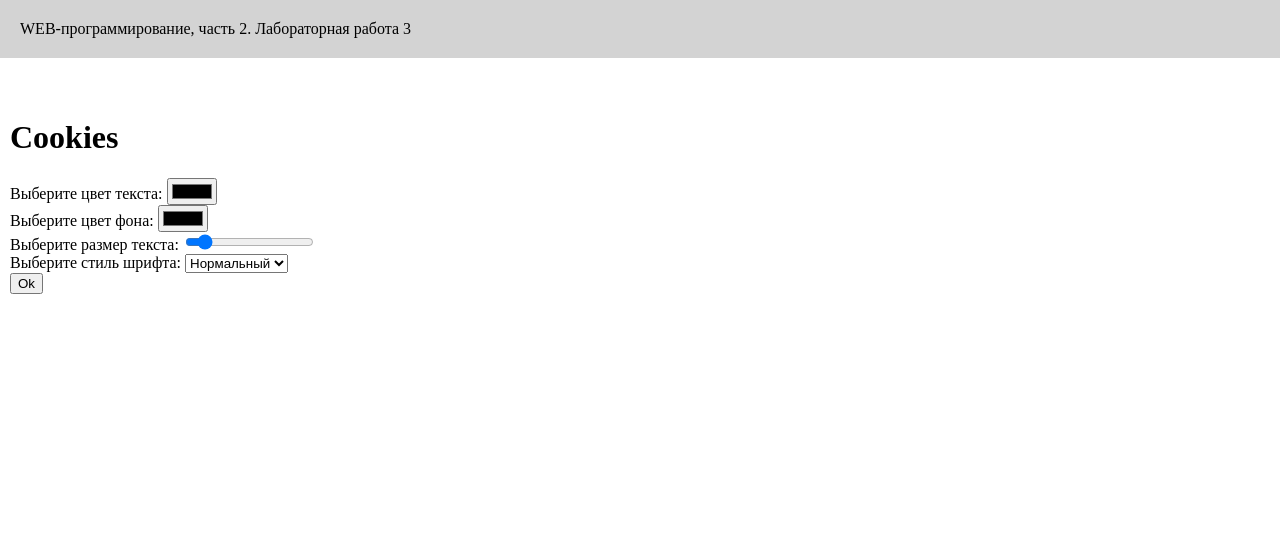
After one commit to Ekatuh/lapki-webki2semestr, a Flask app: page /lab3/settings in a window 1280 px wide. The commit adds this page. Shown: the top 544 px of the page. Run offline with Flask 3, Linux system fonts and the light colour scheme.

Commit message:
Настройки отображения

```diff
--- a/app.py
+++ b/app.py
@@ -17,30 +17,4 @@ def start():
 
 @app.route("/menu")
 def menu():
-    return """
-<!doctype html>
-<html>
-    <head>
-        <title>НГТУ, ФБ, Лабораторные работы</title>
-    </head>
-    <body>
-        <header>
-            <h1>НГТУ, ФБ, WEB-программирование, часть 2. Список лабораторных</h1>
-        </header>
-        <nav>
-            <ul>
-                <li><a href="/lab1">Первая лабораторная</a></li>
-            </ul>
-            <ul>
-                <li><a href="/lab2">Вторая лабораторная</a></li>
-            </ul>
-            <ul>
-                <li><a href="/lab3/">Третья лабораторная</a></li>
-            </ul>
-        </nav>
-        <footer>
-            &copy; Кузьменко Екатерина, ФБИ-23, 3 курс, 2024
-        </footer>
-    </body>
-</html>
-"""
+        return render_template('menu.html')
--- a/lab3.py
+++ b/lab3.py
@@ -72,3 +72,33 @@ def pay():
 def success():
     price = request.args.get('price', 0)
     return render_template ('lab3/success.html', price=price)
+
+
+@lab3.route('/lab3/settings', methods=['GET', 'POST'])
+def settings():
+    if request.method == 'POST':
+        color = request.form.get('color')
+        background = request.form.get('background')
+        size = request.form.get('size')
+        font_style = request.form.get('font-style')
+
+        resp = make_response(redirect('/lab3/settings'))
+
+        if color:
+            resp.set_cookie('color', color)
+        if background:
+            resp.set_cookie('background', background)
+        if size:
+            resp.set_cookie('size', size)
+        if font_style:
+            resp.set_cookie('font-style', font_style)
+
+        return resp
+
+    background = request.cookies.get('background')
+    color = request.cookies.get('color')
+    size = request.cookies.get('size')
+    font_style = request.cookies.get('font-style')
+
+    return make_response(render_template('lab3/settings.html', color=color,
+                                         background=background, size=size, font_style=font_style))
--- a/templates/base.html
+++ b/templates/base.html
@@ -6,6 +6,31 @@
     <title>Екатерина Кузьменко. {% block lab %}{% endblock %}</title>
     <link rel="stylesheet" href="{{url_for('static', filename='main.css')}}">
     <link rel="shortcut icon" href="{{ url_for('static', filename='favicon-16x16.png') }}">
+    <style>
+        body{
+            {% if request.cookies.get('color') %}
+            color: {{request.cookies.get('color')}};
+            {% endif %}
+
+            {% if request.cookies.get('background') %}
+            background: {{request.cookies.get('background')}};
+            {% endif %}
+
+            {% if request.cookies.get('size') %}
+            font-size: {{request.cookies.get('size')}}px;
+            {% endif %}
+
+            {% if request.cookies.get('font-style') %}
+                {% if request.cookies.get('font-style') == 'italic' %}
+                    font-style: italic;
+                {% elif request.cookies.get('font-style') == 'bold' %}
+                    font-weight: bold;
+                {% elif request.cookies.get('font-style') == 'normal' %}
+                    font-style: normal;
+                {% endif %}
+            {% endif %}
+        }
+    </style>
 </head>
 <body>
     <header>
--- a/templates/lab3/lab3.html
+++ b/templates/lab3/lab3.html
@@ -23,5 +23,8 @@
         <li>
             <a href="/lab3/order">Заказ напитка</a>
         </li>
+        <li>
+            <a href="/lab3/settings">Цвета текста</a>
+        </li>
     </ol>
 {% endblock %}
--- /dev/null
+++ b/templates/lab3/settings.html
@@ -0,0 +1,39 @@
+{% extends "base.html" %}
+
+{% block lab %} Лабораторная работа 3 {% endblock %}
+
+{% block main %}
+    <h1>Cookies</h1>
+    <form method="post">
+        <div>
+            <label for="color">Выберите цвет текста:</label>
+            <input type="color" id="color" name="color" value="{{color or ''}}">
+        </div>
+
+        <div>
+            <label for="background">Выберите цвет фона:</label>
+            <input type="color" id="background" name="background" value="{{background or ''}}">
+        </div>
+
+        <div>
+            <label for="size">Выберите размер текста:</label>
+            <input type="range" id="size" name="size" min="10" max="100" value="{{size or 20}}">
+        </div>
+
+        <div>
+            <label for="font-style">Выберите стиль шрифта:</label>
+            <select id="font-style" name="font-style">
+                <option value="normal" {% if font_style == 'normal' %}selected{% endif %}>Нормальный</option>
+                <option value="italic" {% if font_style == 'italic' %}selected{% endif %}>Курсив</option>
+                <option value="bold" {% if font_style == 'bold' %}selected{% endif %}>Жирный</option>
+            </select>
+        </div>
+        </div>
+
+        <div>
+            <button type="submit">Ok</button>
+        </div>
+    </form>
+
+
+{% endblock %}
```
Also changed, not shown: templates/menu.html (added, +23 -0 lines).
